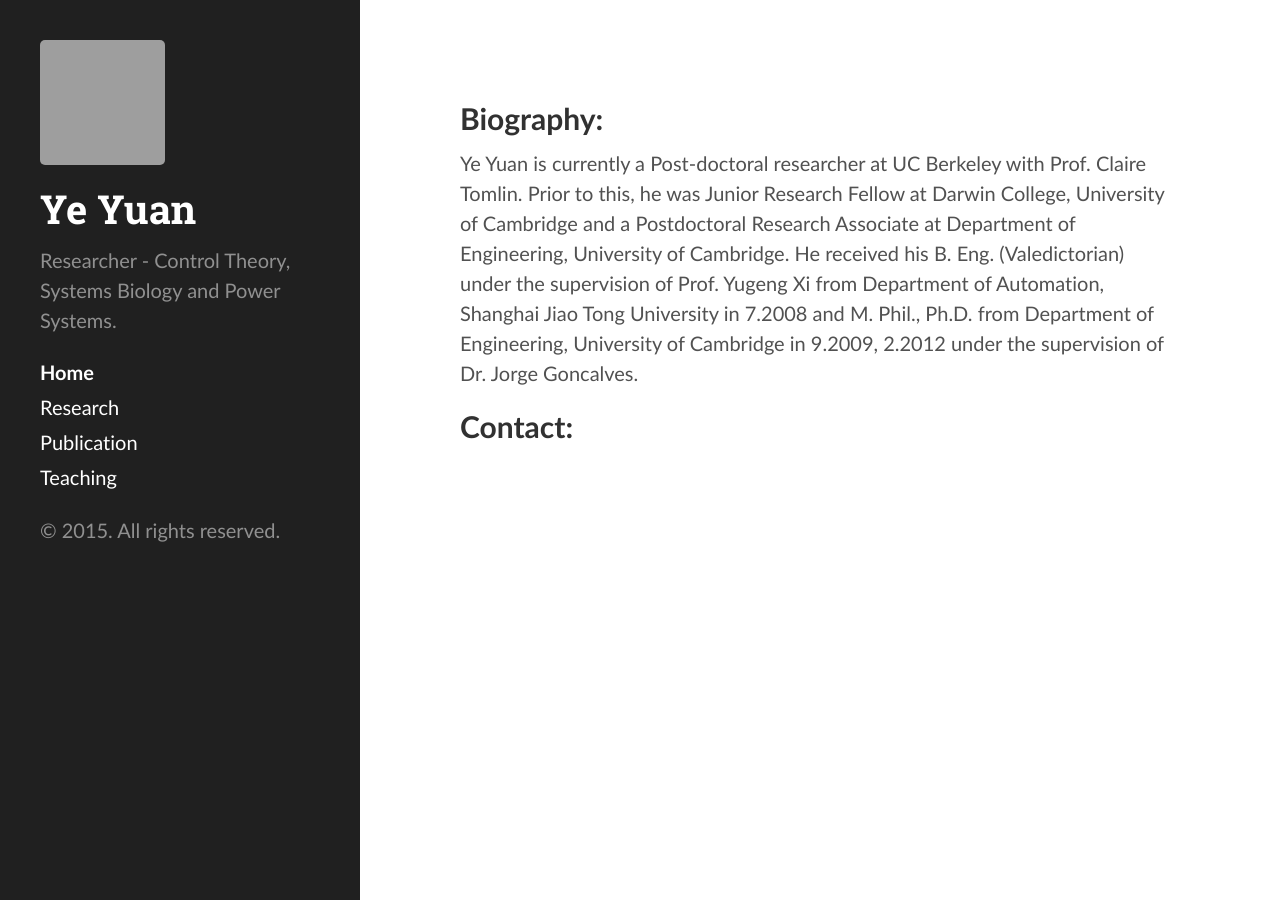
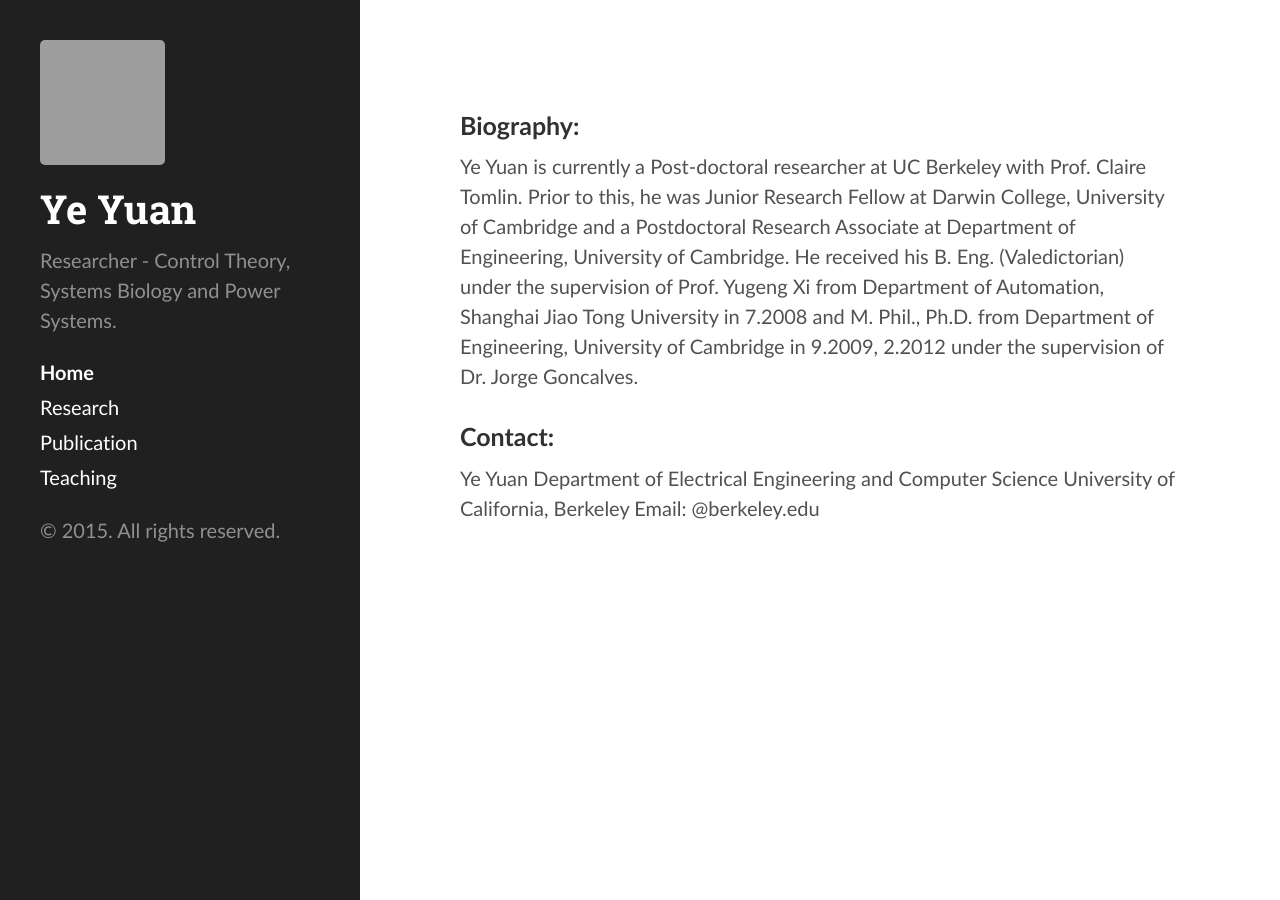
Before and after one commit to yy311/yy311.github.io, a Jekyll site: the page built from index.html, in a window 1280 px wide. Built offline with Jekyll 4.4.1, drawn with Linux system fonts in a browser that asks for light colours; grey boxes are pictures that could not be loaded.

Commit message:
Update index.html

```diff
--- a/index.html
+++ b/index.html
@@ -3,7 +3,7 @@ layout: default
 title: Home
 ---
 
-<h2>Biography:</h2>
+<h3>Biography:</h3>
 
 Ye Yuan is currently a Post-doctoral researcher at UC Berkeley with Prof. Claire Tomlin. Prior to this, he was Junior Research Fellow at Darwin College, University of Cambridge and
 a Postdoctoral Research Associate at Department of Engineering, University of Cambridge.
@@ -12,4 +12,11 @@ He received his B. Eng. (Valedictorian) under the supervision of Prof. Yugeng Xi
 Shanghai Jiao Tong University in 7.2008 and M. Phil., Ph.D. from Department of Engineering, University of Cambridge
 in 9.2009, 2.2012 under the supervision of Dr. Jorge Goncalves.
 
-<h2>Contact:</h2>
+<h3>Contact:</h3>
+Ye Yuan
+
+Department of Electrical Engineering and Computer Science
+
+University of California, Berkeley
+
+Email: @berkeley.edu
```
